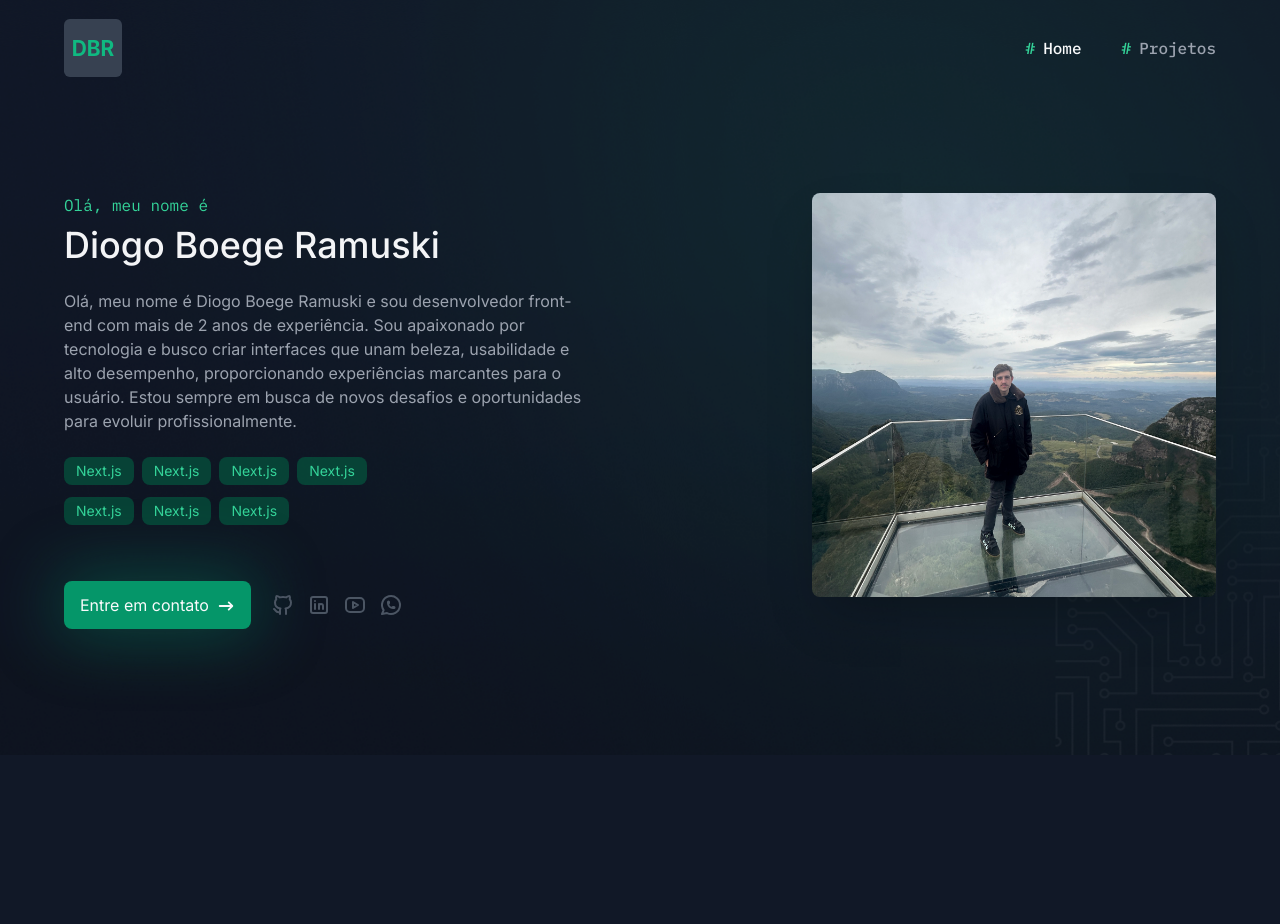
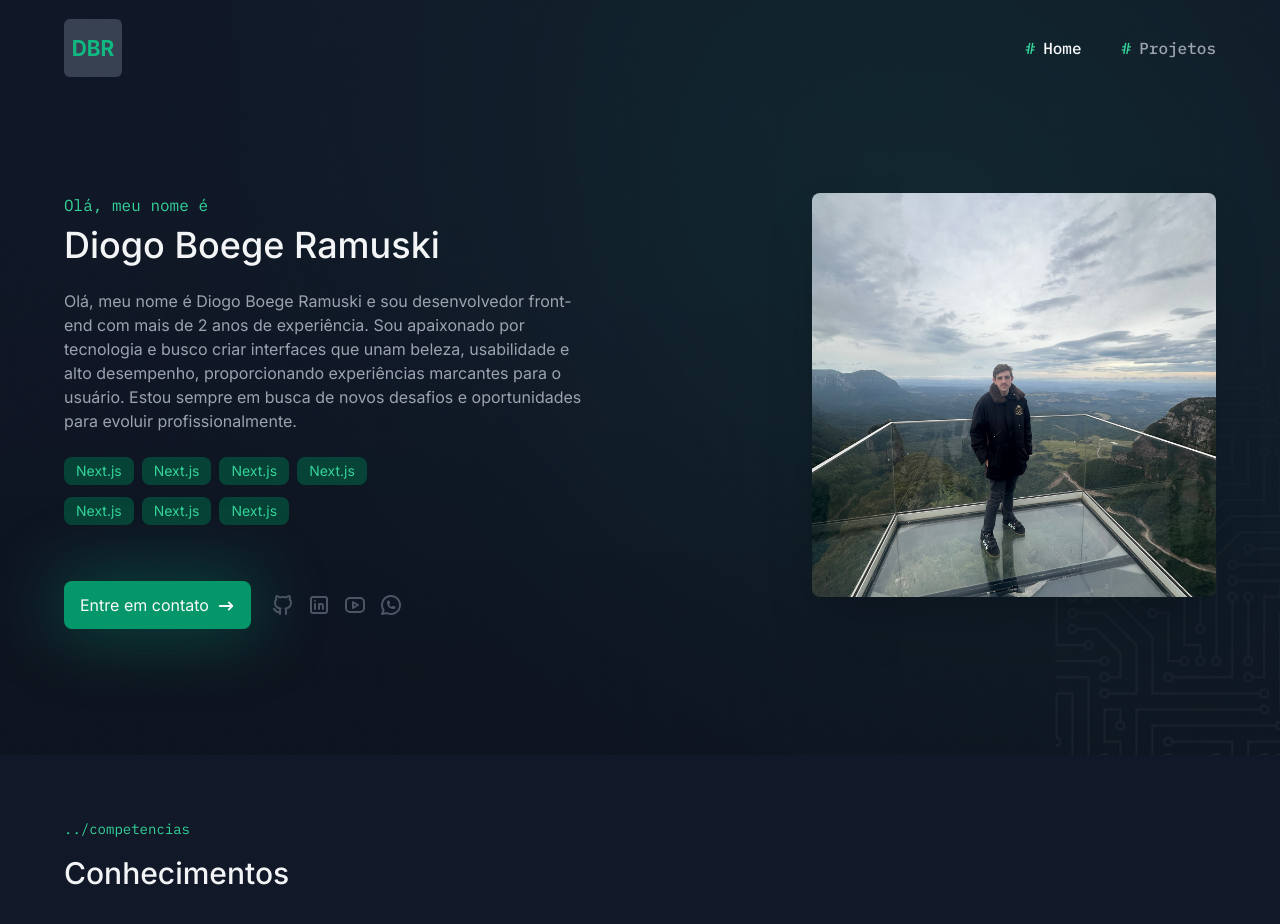
Before and after one commit to Diogo1006br/portfolio, a Next.js app: page / in a window 1280 px wide. Shown: the top 924 px of the page. Before the commit the page ends 800 px from the top, so only its background shows below. Built offline with nearby package versions, Linux system fonts and the light colour scheme.

Commit message:
Second section add for cards

```diff
--- /dev/null
+++ b/app/components/pages/home/hero-section/known-techs/index.tsx
@@ -0,0 +1,14 @@
+import { SectionTitle } from "@/app/components/section-title"
+
+export const KnownTechs = () => {
+    return(
+        <section className="container py-16">
+            <SectionTitle subtitle="competencias" title="Conhecimentos"/>
+
+            <div>
+
+
+            </div>
+        </section>
+    )
+}
--- /dev/null
+++ b/app/components/section-title/index.tsx
@@ -0,0 +1,20 @@
+import { cn } from "@/app/lib/utils";
+
+type SectionTitleProps = {
+    title: string;
+    subtitle: string;
+    className?: string;
+}
+
+export const SectionTitle = ({
+    title,
+    subtitle,
+    className
+}: SectionTitleProps) => {
+    return (
+        <div className={cn('flex flex-col gap-4', className)}>
+            <span className="font-mono text-sm text-emerald-400">{`../${subtitle}`}</span>
+            <h3 className="text-3xl font-medium">{title}</h3>
+        </div>
+    )
+}
--- a/app/page.tsx
+++ b/app/page.tsx
@@ -1,9 +1,11 @@
 import { HeroSection } from "./components/pages/home/hero-section";
+import { KnownTechs } from "./components/pages/home/hero-section/known-techs";
 
 export default async function Home() {
   return (
     <>
       <HeroSection />
+      <KnownTechs/>
     </>
   )
 }
```
Also changed, not shown: app/components/pages/home/hero-section/known-techs/known-tech.tsx (added).
